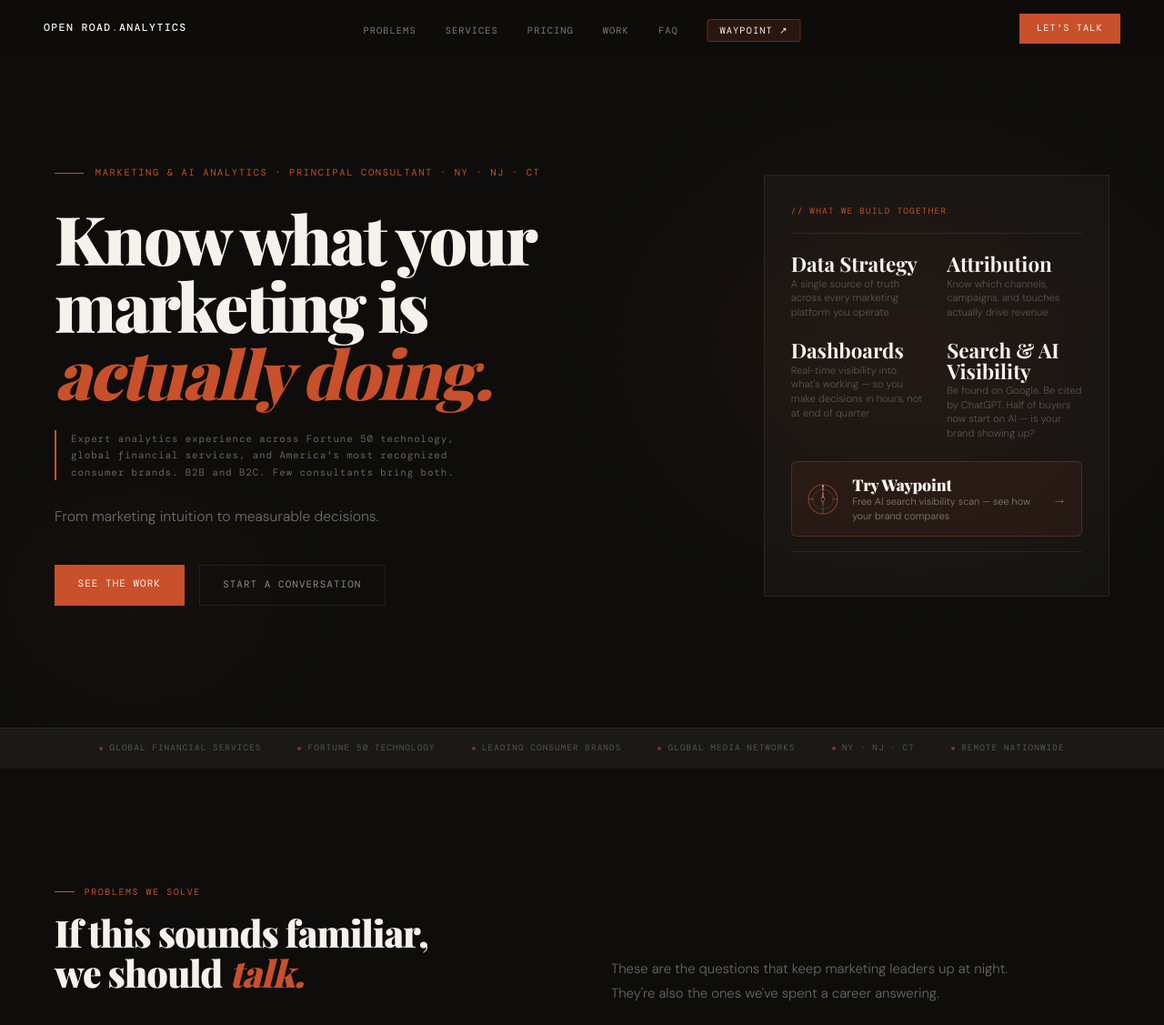
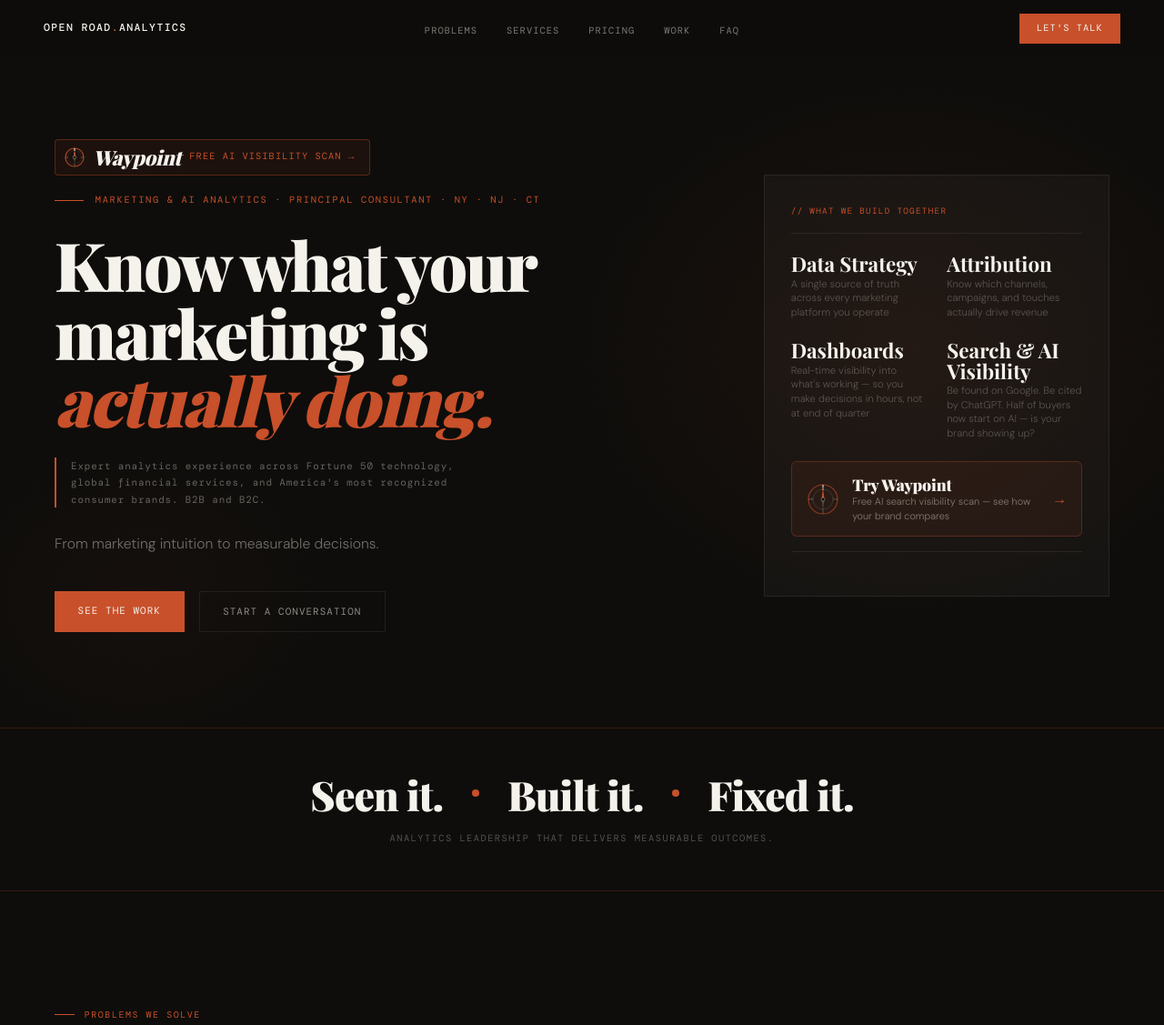
Before and after one commit to kmccarthy01-wyckoff/openroadanalytics, a website: page index.html in a window 1280 px wide. Shown: the top 1127 px of the page at 91% size. Drawn offline with nearby package versions, Linux system fonts and the light colour scheme; a web font is replaced by a local one.

Commit message:
Add files via upload

```diff
--- a/index.html
+++ b/index.html
@@ -329,6 +329,19 @@ nav.scrolled { border-color: var(--rule-dark); }
 }
 .nav-cta:hover { background: var(--accent-hov); }
 
+/* Waypoint mobile nav button — hidden on desktop, visible on mobile */
+.nav-waypoint-mobile {
+  display: none;
+  align-items: center; gap: 6px;
+  font-family: var(--mono); font-size: 10px; letter-spacing: 2px; text-transform: uppercase;
+  color: #f5f2ec; text-decoration: none;
+  background: rgba(200,80,42,0.15);
+  border: 1px solid rgba(200,80,42,0.5);
+  padding: 0.4rem 0.8rem;
+  border-radius: 4px;
+  white-space: nowrap;
+}
+
 /* Hamburger button — hidden on desktop */
 .nav-hamburger {
   display: none;
@@ -491,6 +504,28 @@ nav.scrolled { border-color: var(--rule-dark); }
 .stat-l { font-size: 0.7rem; color: rgba(245,242,236,0.28); font-weight: 300; line-height: 1.4; }
 .card-rule { height: 1px; background: var(--rule-dark); margin-bottom: 1rem; }
 
+/* HERO Waypoint CTA — above eyebrow */
+.hero-waypoint-cta {
+  display: inline-flex; align-items: center; gap: 0.6rem;
+  text-decoration: none; margin-bottom: 1.2rem;
+  padding: 0.5rem 1rem 0.5rem 0.6rem;
+  border: 1px solid rgba(200,80,42,0.35);
+  border-radius: 4px;
+  background: rgba(200,80,42,0.08);
+  transition: background 0.2s, border-color 0.2s;
+}
+.hero-waypoint-cta:hover { background: rgba(200,80,42,0.15); border-color: rgba(200,80,42,0.6); }
+.hero-waypoint-text {
+  font-family: 'Playfair Display', Georgia, serif;
+  font-size: 1.4rem; font-weight: 900; font-style: italic;
+  color: #f5f2ec; letter-spacing: -0.02em; line-height: 1;
+}
+.hero-waypoint-sub {
+  font-family: var(--mono); font-size: 0.65rem;
+  letter-spacing: 0.1em; text-transform: uppercase;
+  color: #c8502a;
+}
+
 /* WAYPOINT CTA in hero card */
 .waypoint-cta {
   display: flex; align-items: center; gap: 0.9rem;
@@ -543,19 +578,40 @@ nav.scrolled { border-color: var(--rule-dark); }
 
 /* ─── CREDENTIAL STRIP ─── */
 .cred-strip {
-  background: var(--ink-mid);
-  border-top: 1px solid var(--rule-dark);
-  padding: 0.9rem 3rem;
+  background: var(--ink);
+  border-top: 1px solid rgba(200,80,42,0.2);
+  border-bottom: 1px solid rgba(200,80,42,0.2);
+  padding: 3rem 3rem;
+  text-align: center;
+}
+.cred-manifesto {
+  font-family: 'Playfair Display', Georgia, serif;
+  font-size: clamp(1.6rem, 4vw, 2.8rem);
+  font-weight: 900; letter-spacing: -0.02em;
+  line-height: 1.1; color: #f5f2ec;
   display: flex; align-items: center; justify-content: center;
-  gap: 2.5rem; flex-wrap: wrap;
-}
-.cred-item {
+  flex-wrap: wrap; gap: 0 0.6em;
+}
+.cred-manifesto-phrase { white-space: nowrap; }
+.cred-manifesto-dot {
+  display: inline-block; width: 8px; height: 8px;
+  border-radius: 50%; background: #c8502a;
+  margin: 0 0.1em; flex-shrink: 0;
+  position: relative; top: -2px;
+}
+.cred-sub {
   font-family: var(--mono);
-  font-size: 0.58rem; letter-spacing: 0.12em; text-transform: uppercase;
-  color: rgba(245,242,236,0.28);
-  display: flex; align-items: center; gap: 0.45rem;
-}
-.cred-dot { width: 4px; height: 4px; border-radius: 50%; background: var(--accent); opacity: 0.55; }
+  font-size: 0.65rem; letter-spacing: 0.14em; text-transform: uppercase;
+  color: rgba(245,242,236,0.3); margin-top: 1rem;
+  display: flex; align-items: center; justify-content: center;
+  gap: 0.8rem; flex-wrap: wrap;
+}
+.cred-sub-dot { width: 3px; height: 3px; border-radius: 50%; background: rgba(245,242,236,0.2); }
+
+@media(max-width:600px){
+  .cred-strip { padding: 2rem 1.5rem; }
+  .cred-manifesto { font-size: clamp(1.3rem, 6vw, 1.8rem); }
+}
 
 /* ─── SHARED SECTION ATOMS ─── */
 .eyebrow {
@@ -1013,6 +1069,12 @@ details p {
   text-decoration: none; transition: background 0.2s, transform 0.18s;
 }
 .btn-contact:hover { background: var(--accent-hov); transform: translateY(-2px); }
+.contact-detail {
+  margin-top: 1.2rem;
+  font-family: var(--mono); font-size: 0.65rem;
+  letter-spacing: 0.1em; text-transform: uppercase;
+  color: rgba(245,242,236,0.3);
+}
 
 /* ─── FOOTER ─── */
 footer {
@@ -1052,6 +1114,7 @@ footer {
   nav { padding: 0 1.5rem; }
   .nav-links { display: none; }
   .nav-cta { display: none; }
+  .nav-waypoint-mobile { display: flex; }
   .nav-hamburger { display: flex; }
   .nav-mobile { display: flex; }
 
@@ -1084,7 +1147,7 @@ footer {
   .mid-cta { flex-direction: column; align-items: flex-start; padding: 2rem 1.5rem; }
 
   footer { flex-direction: column; text-align: center; padding: 1.4rem; }
-  .cred-strip { padding: 0.9rem 1.5rem; gap: 1.5rem; }
+  .cred-strip { padding: 0.9rem 1.5rem; }
 }
 
 /* Mobile only — under 600px */
@@ -1106,9 +1169,6 @@ footer {
   .problems-grid { grid-template-columns: 1fr; }
   .services-grid { grid-template-columns: 1fr; }
   .svc-featured { grid-column: span 1; }
-
-  .cred-strip { gap: 1rem; flex-wrap: wrap; justify-content: flex-start; padding: 1rem 1.2rem; }
-  .cred-item { font-size: 0.54rem; }
 
   .case { grid-template-columns: 2.5rem 1fr; gap: 1rem; }
   .case-desc { font-size: 0.78rem; }
@@ -1136,7 +1196,6 @@ footer {
     <li><a href="#pricing">Pricing</a></li>
     <li><a href="#work">Work</a></li>
     <li><a href="#faq">FAQ</a></li>
-    <li><a href="/waypoint.html" style="color:var(--text);background:rgba(200,80,42,0.15);border:1px solid rgba(200,80,42,0.4);padding:0.3rem 0.8rem;border-radius:3px;transition:background 0.2s;" onmouseover="this.style.background='rgba(200,80,42,0.3)'" onmouseout="this.style.background='rgba(200,80,42,0.15)'">Waypoint ↗</a></li>
   </ul>
   <a class="nav-cta" href="mailto:kevin@openroadanalytics.ai">Let's Talk</a>
   <button class="nav-hamburger" id="hamburger" aria-label="Toggle menu" aria-expanded="false">
@@ -1160,6 +1219,24 @@ footer {
 <section id="hero" aria-label="Hero">
   <div class="hero-inner">
     <div>
+      <!-- WAYPOINT CTA — above eyebrow -->
+      <a href="/waypoint.html" class="hero-waypoint-cta">
+        <svg width="22" height="22" viewBox="0 0 22 22" style="flex-shrink:0;">
+          <circle cx="11" cy="11" r="10" fill="none" stroke="rgba(200,80,42,0.8)" stroke-width="1.2"/>
+          <circle cx="11" cy="11" r="7.5" fill="none" stroke="rgba(245,242,236,0.12)" stroke-width="0.6"/>
+          <line x1="11" y1="1" x2="11" y2="4" stroke="rgba(245,242,236,0.7)" stroke-width="1.5"/>
+          <line x1="11" y1="18" x2="11" y2="21" stroke="rgba(245,242,236,0.25)" stroke-width="1"/>
+          <line x1="1" y1="11" x2="4" y2="11" stroke="rgba(245,242,236,0.25)" stroke-width="1"/>
+          <line x1="18" y1="11" x2="21" y2="11" stroke="rgba(245,242,236,0.25)" stroke-width="1"/>
+          <text x="11" y="7.5" text-anchor="middle" font-family="DM Mono,monospace" font-size="3.5" fill="rgba(245,242,236,0.7)">N</text>
+          <polygon points="11,3 9.8,11 11,12.5 12.2,11" fill="#c8502a"/>
+          <polygon points="11,12.5 9.8,11 11,19 12.2,11" fill="rgba(245,242,236,0.2)"/>
+          <circle cx="11" cy="11" r="1.8" fill="#0e0d0b" stroke="rgba(245,242,236,0.4)" stroke-width="0.8"/>
+        </svg>
+        <span class="hero-waypoint-text">Waypoint</span>
+        <span class="hero-waypoint-sub">Free AI Visibility Scan →</span>
+      </a>
+
       <div class="hero-eyebrow">Marketing & AI Analytics · Principal Consultant · NY · NJ · CT</div>
 
       <!-- H1 — visually dominant AND keyword-rich -->
@@ -1173,7 +1250,7 @@ footer {
       <p class="hero-diff">
         Expert analytics experience across Fortune 50 technology,<br>
         global financial services, and America's most recognized<br>
-        consumer brands. B2B and B2C. Few consultants bring both.
+        consumer brands. B2B and B2C.
       </p>
 
       <p class="hero-sub">
@@ -1202,7 +1279,7 @@ footer {
           <div class="stat-l">Real-time visibility into what's working — so you make decisions in hours, not at end of quarter</div>
         </div>
         <div>
-          <div class="stat-n" style="font-size:1.4rem; font-style:normal; font-weight:700;"><a href="/waypoint.html" style="color:#f5f2ec;text-decoration:none;">Search & AI Visibility</a></div>
+          <div class="stat-n" style="font-size:1.4rem; font-style:normal; font-weight:700;">Search & AI Visibility</div>
           <div class="stat-l">Be found on Google. Be cited by ChatGPT. Half of buyers now start on AI — is your brand showing up?</div>
         </div>
       </div>
@@ -1238,13 +1315,17 @@ footer {
 </section>
 
 <!-- CREDENTIAL STRIP -->
-<div class="cred-strip" role="complementary" aria-label="Client industries served">
-  <div class="cred-item"><div class="cred-dot"></div>Global Financial Services</div>
-  <div class="cred-item"><div class="cred-dot"></div>Fortune 50 Technology</div>
-  <div class="cred-item"><div class="cred-dot"></div>Leading Consumer Brands</div>
-  <div class="cred-item"><div class="cred-dot"></div>Global Media Networks</div>
-  <div class="cred-item"><div class="cred-dot"></div>NY · NJ · CT</div>
-  <div class="cred-item"><div class="cred-dot"></div>Remote Nationwide</div>
+<div class="cred-strip" role="complementary" aria-label="Track record">
+  <div class="cred-manifesto">
+    <span class="cred-manifesto-phrase">Seen it.</span>
+    <span class="cred-manifesto-dot"></span>
+    <span class="cred-manifesto-phrase">Built it.</span>
+    <span class="cred-manifesto-dot"></span>
+    <span class="cred-manifesto-phrase">Fixed it.</span>
+  </div>
+  <div class="cred-sub">
+    Analytics leadership that delivers measurable outcomes.
+  </div>
 </div>
 
 <!-- PROBLEMS WE SOLVE -->
@@ -1254,10 +1335,10 @@ footer {
       <div>
         <div class="eyebrow">Problems We Solve</div>
         <h2 class="section-h" id="problems-heading">
-          If this sounds familiar,<br>we should <em>talk.</em>
+          If this sounds familiar,<br>time to <em>talk.</em>
         </h2>
       </div>
-      <p class="problems-intro">These are the questions that keep marketing leaders up at night. They're also the ones we've spent a career answering.</p>
+      <p class="problems-intro">These are the questions that keep marketing leaders up at night. They're also the ones Open Road Analytics has spent a career answering.</p>
     </div>
     <div class="problems-grid" role="list">
 
@@ -1319,7 +1400,7 @@ footer {
         <div class="step-num">1</div>
         <div class="step-phase">Phase One</div>
         <div class="step-name">The Audit</div>
-        <p class="step-desc">A comprehensive 6-week diagnostic across 7 areas of marketing measurement. We map what exists, identify what's broken, and prioritize what to fix. You receive a written findings report, gap analysis, 90-day roadmap, and executive presentation deck — everything needed to act.</p>
+        <p class="step-desc">A comprehensive 6-week diagnostic across 7 areas of marketing measurement. Maps what exists, identifies what's broken, and prioritizes what to fix. You receive a written findings report, gap analysis, 90-day roadmap, and executive presentation deck — everything needed to act.</p>
         <div class="step-detail">Fixed Fee · Starting at $25,000 · 6 Weeks</div>
       </div>
 
@@ -1327,7 +1408,7 @@ footer {
         <div class="step-num">2</div>
         <div class="step-phase">Phase Two</div>
         <div class="step-name">The Build</div>
-        <p class="step-desc">We implement the roadmap. KPI architecture, attribution modeling, data infrastructure, dashboard delivery, CRM and marketing automation integration. The measurement system that should have existed. Built to last. Not bolted on.</p>
+        <p class="step-desc">Open Road Analytics implements the roadmap. KPI architecture, attribution modeling, data infrastructure, dashboard delivery, CRM and marketing automation integration. The measurement system that should have existed. Built to last. Not bolted on.</p>
         <div class="step-detail">Fixed Fee · Scoped on Engagement · 6–8 Weeks</div>
       </div>
 
@@ -1398,7 +1479,7 @@ footer {
       <article class="svc reveal" role="listitem">
         <div class="svc-n">06</div>
         <h3 class="svc-name">SEO / AEO Intelligence</h3>
-        <p class="svc-desc">Search analytics beyond Google — measuring how AI engines including ChatGPT, Perplexity, and Google AI Overviews discover, cite, and recommend your brand. <a href="/waypoint.html" style="color:var(--accent);font-weight:500;text-decoration:none;">Try Waypoint — our free AI visibility tool →</a></p>
+        <p class="svc-desc">Search analytics beyond Google — measuring how AI engines including ChatGPT, Perplexity, and Google AI Overviews discover, cite, and recommend your brand.</p>
       </article>
 
       <article class="svc reveal" role="listitem">
@@ -1421,7 +1502,7 @@ footer {
 <div class="mid-cta" role="complementary">
   <div class="mid-cta-text">
     <strong>Most engagements begin with a 30-minute conversation.</strong>
-    <span>No pitch. A direct discussion about what's broken and whether there's a fit. If there is, we scope from there.</span>
+    <span>No pitch. A direct discussion about what's broken and whether there's a fit. If there is, scope and timeline follow from there.</span>
   </div>
   <a href="mailto:kevin@openroadanalytics.ai" class="btn-mid">Schedule a Conversation</a>
 </div>
@@ -1622,7 +1703,7 @@ footer {
         </details>
         <details>
           <summary>Do you work with B2C consumer brands or only B2B?</summary>
-          <p>Both. Open Road Analytics has deep experience serving major B2C consumer brands across attribution modeling, marketing mix modeling, media optimization, and competitive intelligence — as well as B2B organizations including global financial services and Fortune 50 technology companies. The breadth across both disciplines is rare and a genuine differentiator.</p>
+          <p>Both. Open Road Analytics has deep experience serving major B2C consumer brands across attribution modeling, marketing mix modeling, media optimization, and competitive intelligence — as well as B2B organizations including global financial services and Fortune 50 technology companies.</p>
         </details>
         <details>
           <summary>What is ABM analytics and why does it matter?</summary>
@@ -1646,13 +1727,14 @@ footer {
   <div class="contact-inner">
     <div class="contact-eyebrow">Ready when you are</div>
     <h2 class="contact-h" id="contact-heading">
-      Let's build something<br><em>worth measuring.</em>
+      Let's find out if<br>there's a <em>fit.</em>
     </h2>
     <p class="contact-sub">
-      A 30-minute conversation is all it takes to know if there's a fit.<br>
-      No pitch. No proposal. A direct discussion about what's broken.
+      A 30-minute conversation is all it takes.<br>
+      No pitch. No proposal. Just an honest discussion about what's broken.
     </p>
-    <a href="mailto:kevin@openroadanalytics.ai" class="btn-contact">Get in Touch</a>
+    <a href="mailto:kevin@openroadanalytics.ai" class="btn-contact">Start the Conversation</a>
+    <div class="contact-detail">kevin@openroadanalytics.ai · NY · NJ · CT · Remote Nationwide</div>
   </div>
 </section>
 </main>
@@ -1660,7 +1742,7 @@ footer {
 <!-- FOOTER -->
 <footer role="contentinfo">
   <div class="footer-brand">Open Road<span>.</span>Analytics — Kevin McCarthy · Principal</div>
-  <div class="footer-note">© 2026 · NY · NJ · CT · <a href="mailto:kevin@openroadanalytics.ai" style="color:inherit;text-decoration:none;">kevin@openroadanalytics.ai</a> · <a href="/waypoint.html" style="color:var(--accent);text-decoration:none;">Waypoint</a></div>
+  <div class="footer-note">© 2026 · NY · NJ · CT · <a href="mailto:kevin@openroadanalytics.ai" style="color:inherit;text-decoration:none;">kevin@openroadanalytics.ai</a></div>
 </footer>
 
 <script>
```
